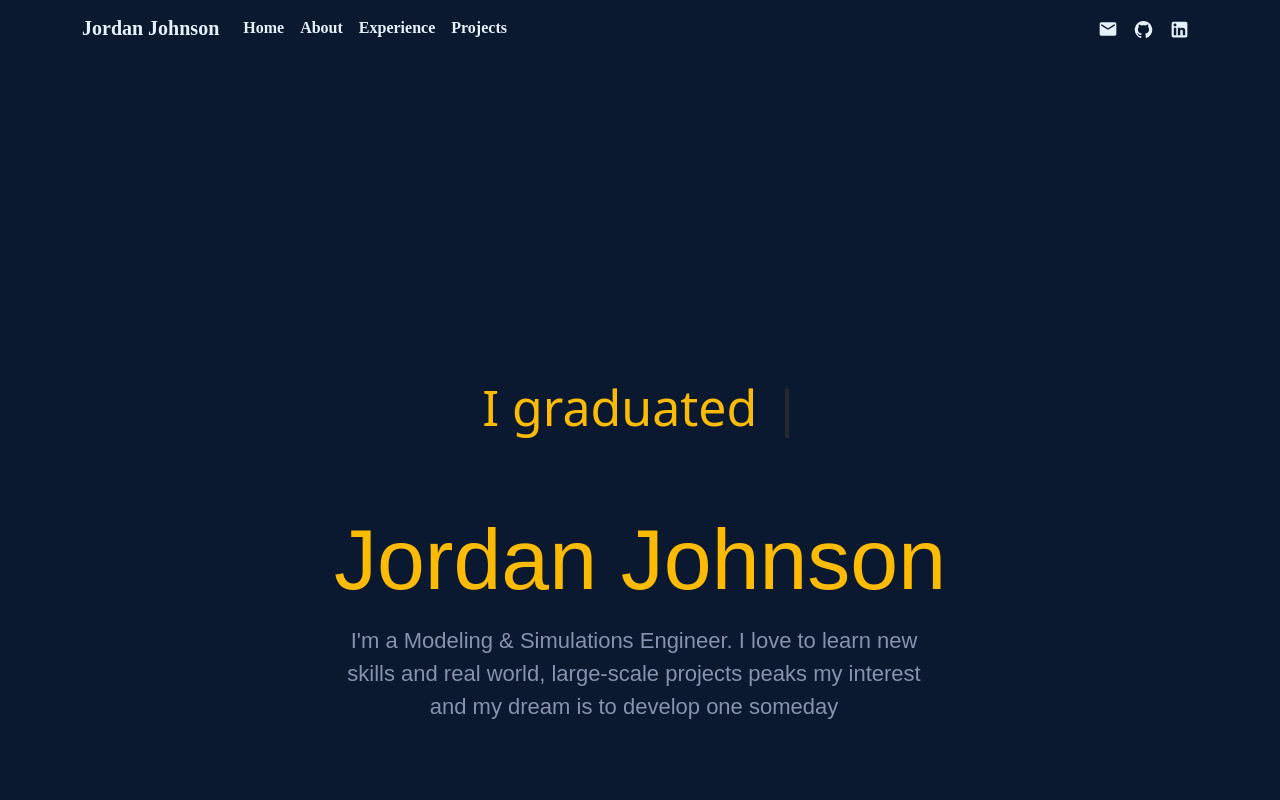
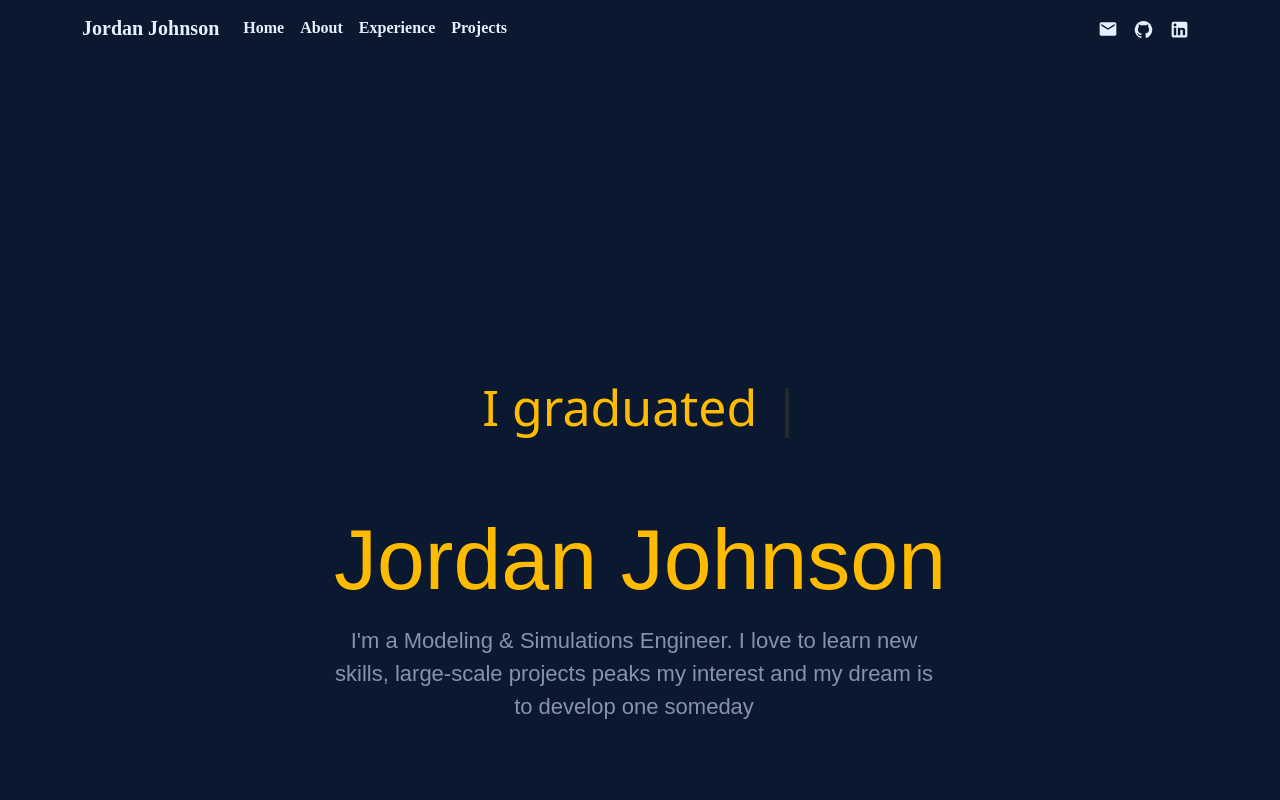
Before and after one commit to jojoh45/Jordans-Portfolio, a React (Vite) app: page / in a window 1280 px wide. Shown: the top 800 px of the page. Built offline with nearby package versions, Linux system fonts and the light colour scheme; a web font is replaced by a local one.

Commit message:
updated intro description

```diff
--- a/src/components/Home.jsx
+++ b/src/components/Home.jsx
@@ -19,7 +19,7 @@ function Home() {
           </div>
           <div>
             <div className='intro-desc'>
-              I'm a Modeling & Simulations Engineer. I love to learn new skills and real world, large-scale projects peaks my interest and my dream is to develop one someday
+              I'm a Modeling & Simulations Engineer. I love to learn new skills, large-scale projects peaks my interest and my dream is to develop one someday
             </div>
           </div>
         </FadeUp>
```
